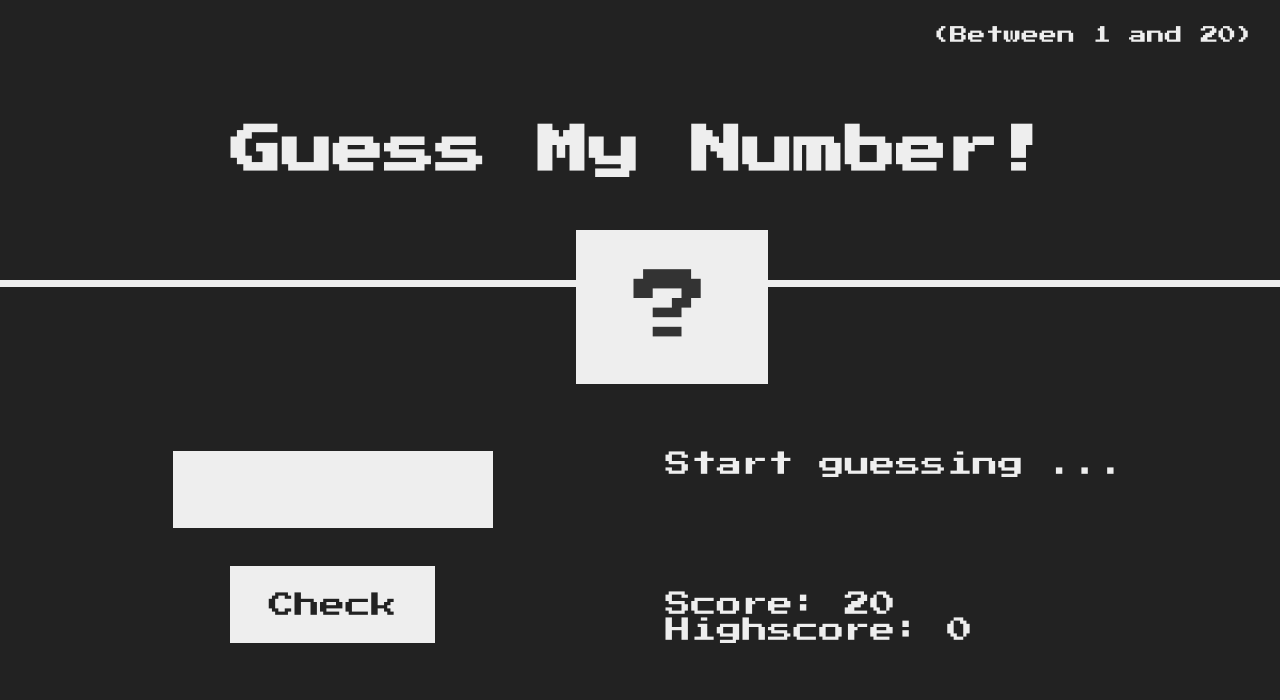
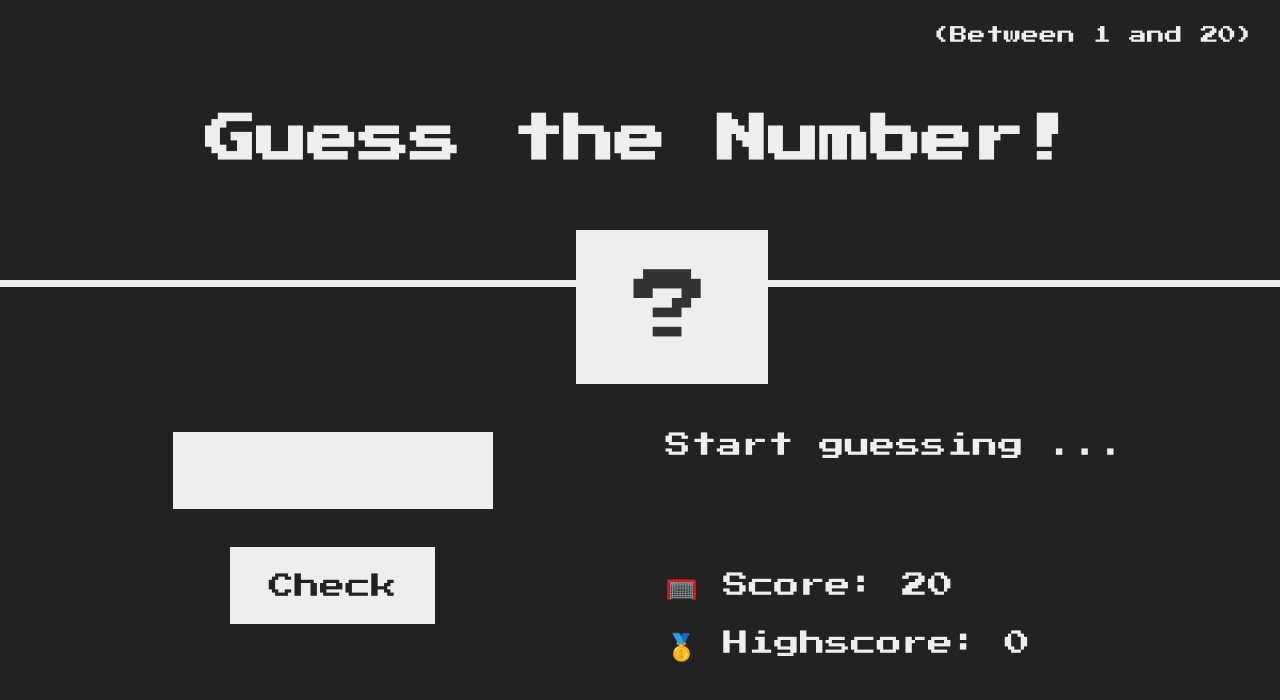
Before and after one commit to shaniperera/guess-the-number, a plain HTML site: page index.html in a window 1280 px wide. Shown: the top 700 px of the page. Drawn offline with Linux system fonts and the light colour scheme.

Commit message:
game logic

```diff
--- a/index.html
+++ b/index.html
@@ -7,7 +7,7 @@
 </head>
 <body>
     <header>
-        <h1 class="header">Guess My Number!</h1>
+        <h1 class="header">Guess the Number!</h1>
         <p class="between">(Between 1 and 20)</p>
         <button class="btn again"> Play Again!</button>
         <div class="secret-num">?</div>
@@ -20,8 +20,9 @@
             </section>
             <section class="right">
                 <p class="message"> Start guessing ...</p>
-                <p>Score: <span class="score">20</span></p>
-                <p>Highscore: <span class="highscore">0</span></p>
+                <p>🥅 Score: <span class="score">20</span></p>
+                <br>
+                <p>🥇 Highscore: <span class="highscore">0</span></p>
             </section>
         </div>
          <div id="game-end">
--- a/style.css
+++ b/style.css
@@ -49,7 +49,9 @@ h1 {
   text-align: center;
   position: absolute;
   width: 100%;
-  top: 45%;
+  top: 50%;
+  left: 50%;
+  transform: translate(-50%, -50%);
 }
 
 .secret-num {
```
Also changed, not shown: 1 other file.
